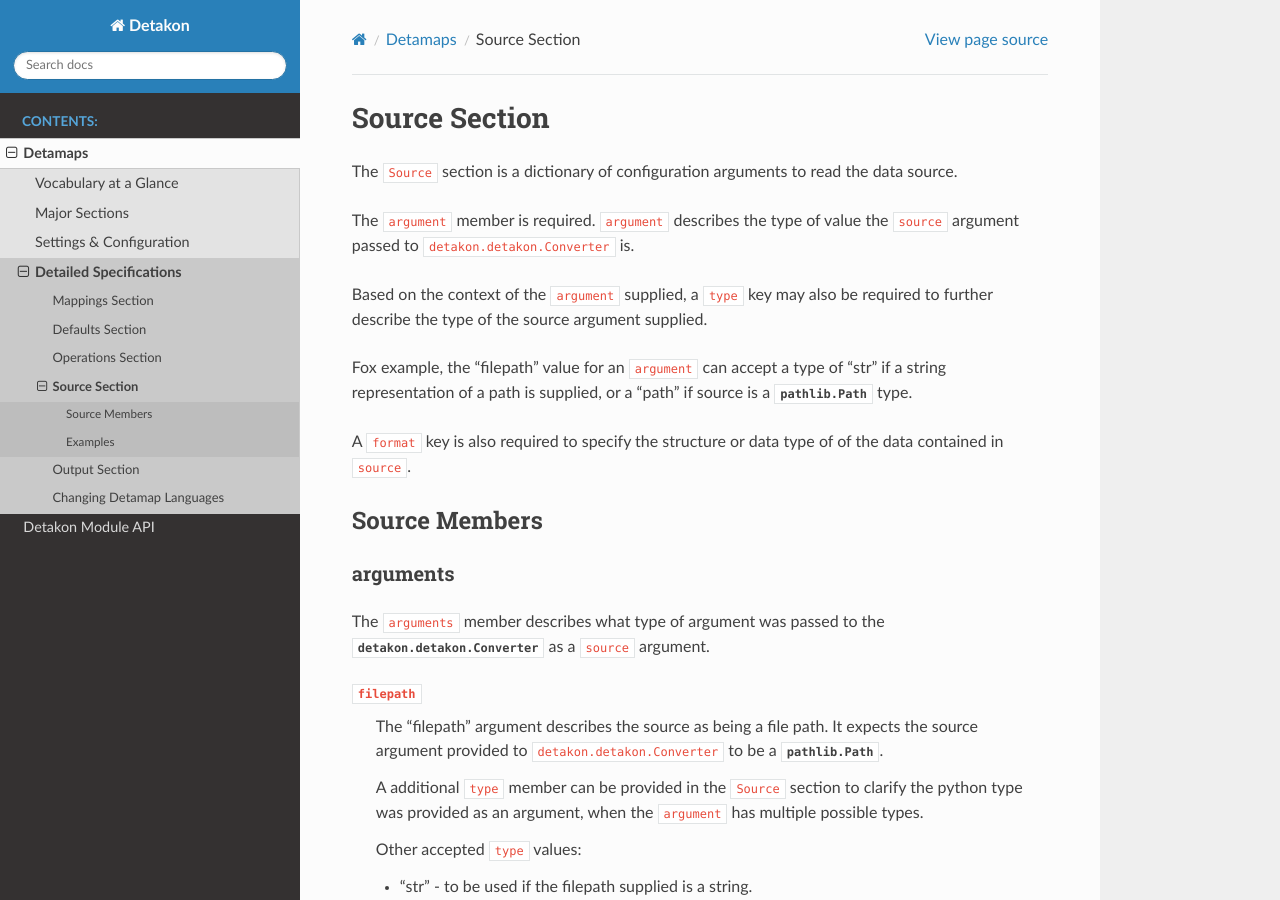
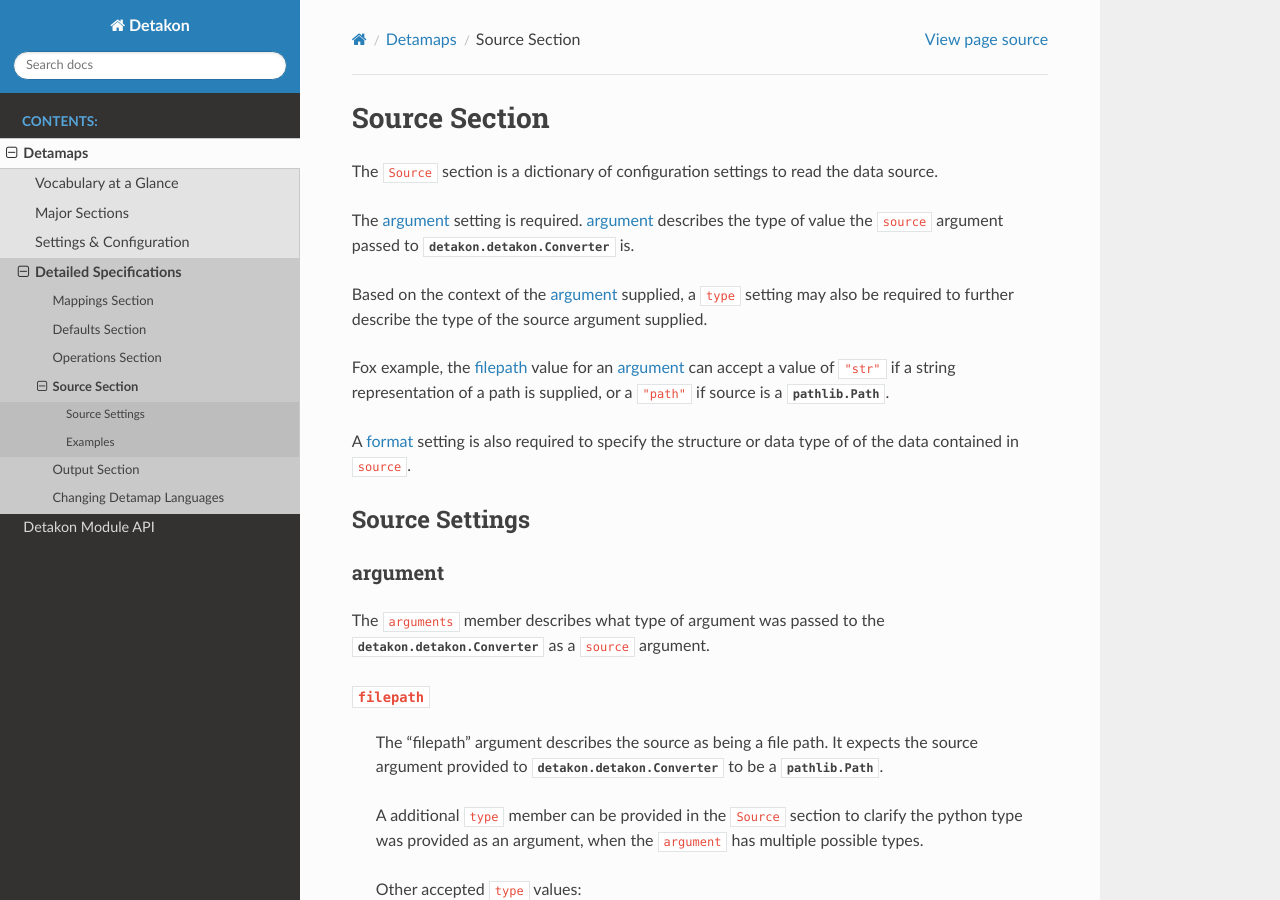
Before and after one commit to cknightfury/detakon, a Sphinx documentation site: the page built from docs/source/source.rst, in a window 1280 px wide and 900 px high. Built offline with Sphinx 7.4.7 and the Read the Docs theme 3.1.0, drawn with Linux system fonts in a browser that asks for light colours.

Commit message:
updated setting definition and source section docs

```diff
--- a/docs/source/detamap.rst
+++ b/docs/source/detamap.rst
@@ -56,7 +56,7 @@
     Individual name of a value from the data source or destination.  Also can be thought of as a column name in tablular data.
 
 Setting
-    Any item connected to the root that is not a section.  Settings will be referred to as the name of the key for the setting.  Such as the :doc:`lang <lang>` setting.
+    Any item in the Source section, Output section, or connected to the root structure.  Settings will be referred to as the name of the key for the setting.  Such as the :doc:`lang <lang>` setting.
 
 ##############
 Major Sections
--- a/docs/source/source.rst
+++ b/docs/source/source.rst
@@ -4,27 +4,31 @@
 Source Section
 **************
 
-The ``Source`` section is a dictionary of configuration arguments to read the data source.
+The ``Source`` section is a dictionary of configuration settings to read the data source.
 
-The ``argument`` member is required.  ``argument`` describes the type of value the ``source`` argument passed to ``detakon.detakon.Converter`` is.
+The :ref:`detamap-source-argument` setting is required.  :ref:`detamap-source-argument` describes the type of value the ``source`` argument passed to :class:`detakon.detakon.Converter` is.
 
-Based on the context of the ``argument`` supplied, a ``type`` key may also be required to further describe the type of the source argument supplied.
+Based on the context of the :ref:`detamap-source-argument` supplied, a ``type`` setting may also be required to further describe the type of the source argument supplied.
 
-Fox example, the "filepath" value for an ``argument`` can accept a type of "str" if a string representation of a path is supplied, or a "path" if source is a :py:class:`pathlib.Path` type.
+Fox example, the :ref:`detamap-source-argument-filepath` value for an :ref:`detamap-source-argument` can accept a value of ``"str"`` if a string representation of a path is supplied, or a ``"path"`` if source is a :py:class:`pathlib.Path`.
 
-A ``format`` key is also required to specify the structure or data type of of the data contained in ``source``.
+A :ref:`detamap-source-format` setting is also required to specify the structure or data type of of the data contained in ``source``.
 
-##############
-Source Members
-##############
+Source Settings
+===============
 
-arguments
-=========
+.. _detamap-source-argument:
+
+argument
+--------
 
 The ``arguments`` member describes what type of argument was passed to the :class:`detakon.detakon.Converter` as a ``source`` argument.
 
+.. _detamap-source-argument-filepath:
+
 ``filepath``
-    The "filepath" argument describes the source as being a file path.  It expects the source argument provided to ``detakon.detakon.Converter`` to be a :py:class:`pathlib.Path`.
+^^^^^^^^^^^^
+    The "filepath" argument describes the source as being a file path.  It expects the source argument provided to :class:`detakon.detakon.Converter` to be a :py:class:`pathlib.Path`.
 
     A additional ``type`` member can be provided in the ``Source`` section to clarify the python type was provided as an argument, when the ``argument`` has multiple possible types.
 
@@ -49,9 +56,8 @@
 
     See the Python Docs for `DictReader <https://docs.python.org/3/library/csv.html#csv.DictReader>`_ for more details.
 
-########
 Examples
-########
+========
 
 .. code-block:: json-object
 
```
Also changed, not shown: other parts of docs/source/source.rst (+4 -1 lines).
